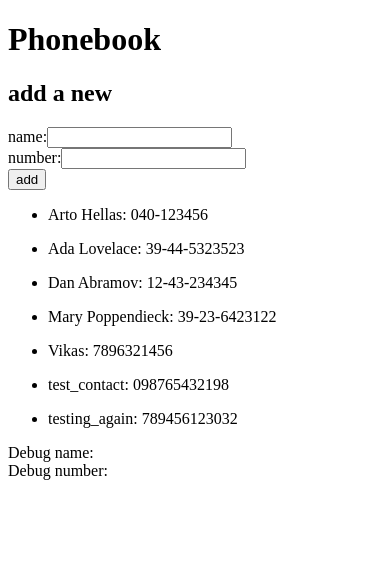
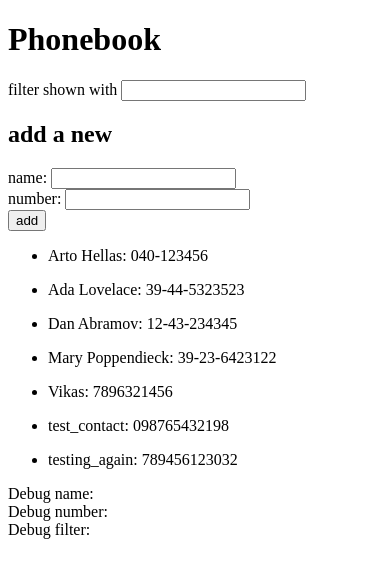
Before and after one commit to filmverse/-Part-2b-Communicating-with-server, a React (Create React App) app in the folder part2b/: page / in a window 390 px wide. Shown: the top 578 px of the page. Built offline with nearby package versions, Linux system fonts and the light colour scheme; data requests are answered from the project's data file.

Commit message:
phonebook app has been updated

```diff
--- a/part2b/src/App.js
+++ b/part2b/src/App.js
@@ -1,13 +1,15 @@
 import { useState, useEffect } from "react";
 import axios from "axios";
 import Person from "./components/Person";
-import PersonForm from "./components/personForm";
+import PersonForm from "./components/PersonForm";
+import PersonFilter from "./components/PersonFilter";
 
 const App = () => {
 
   const [ persons, setPersons ] = useState([])
   const [ personName, setPersonName ] = useState("")
   const [ personNumber, setPersonNumber ] = useState("")
+  const [ filterPerson, setFilterPerson ] = useState("")
 
   const hook = () => {
     axios.get('http://localhost:3001/persons').then(
@@ -38,6 +40,7 @@ const App = () => {
   return (
     <div>
       <h1>Phonebook</h1>
+      <PersonFilter filterName={filterPerson} changeFilterName={handleChange(setFilterPerson)} />
       <h2>add a new</h2>
       <PersonForm
         name={personName}
@@ -55,7 +58,8 @@ const App = () => {
         <Person key={person.id} phoneBookPerson={person} />
       ))}
       Debug name: {personName}<br />
-      Debug number: {personNumber}
+      Debug number: {personNumber}<br />
+      Debug filter: {filterPerson}
     </div>
   )
 }
--- /dev/null
+++ b/part2b/src/components/PersonFilter.js
@@ -0,0 +1,10 @@
+
+const PersonFilter = ({ filterName, changeFilterName }) => {
+    return (
+        <div>
+            filter shown with <input value={filterName} onChange={changeFilterName} />
+        </div>
+    )
+}
+
+export default PersonFilter;
--- a/part2b/src/components/personForm.js
+++ b/part2b/src/components/PersonForm.js
@@ -3,8 +3,8 @@ const PersonForm = ({ name, number, changeName, changeNumber, addPerson }) => {
     return (
         <div>
             <form onSubmit={addPerson}>
-                name:<input value={name} onChange={changeName} /><br />
-                number:<input value={number} onChange={changeNumber} /><br />
+                name: <input value={name} onChange={changeName} /><br />
+                number: <input value={number} onChange={changeNumber} /><br />
                 <button type="submit">add</button>
             </form>
         </div>
```
